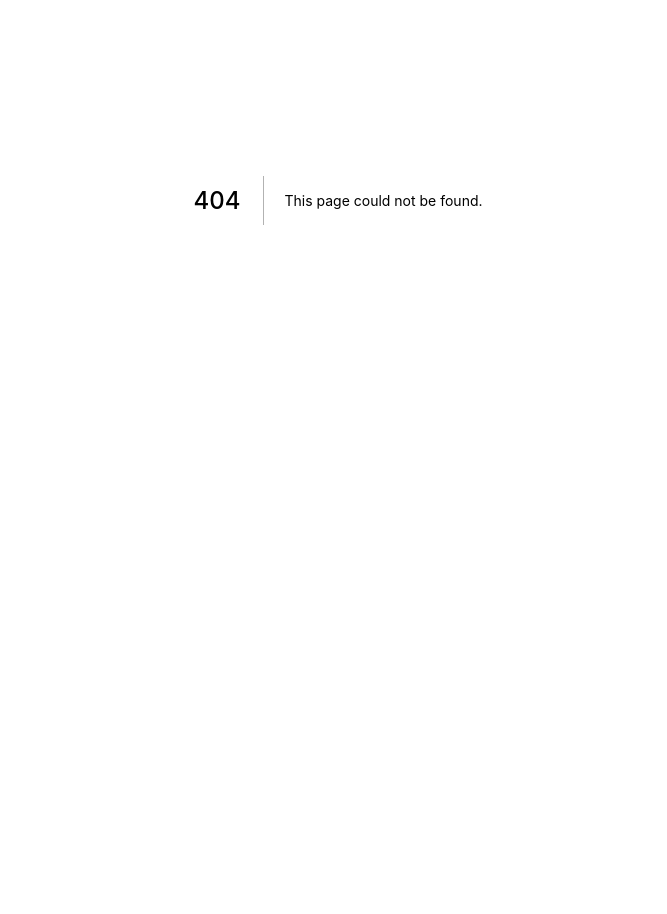
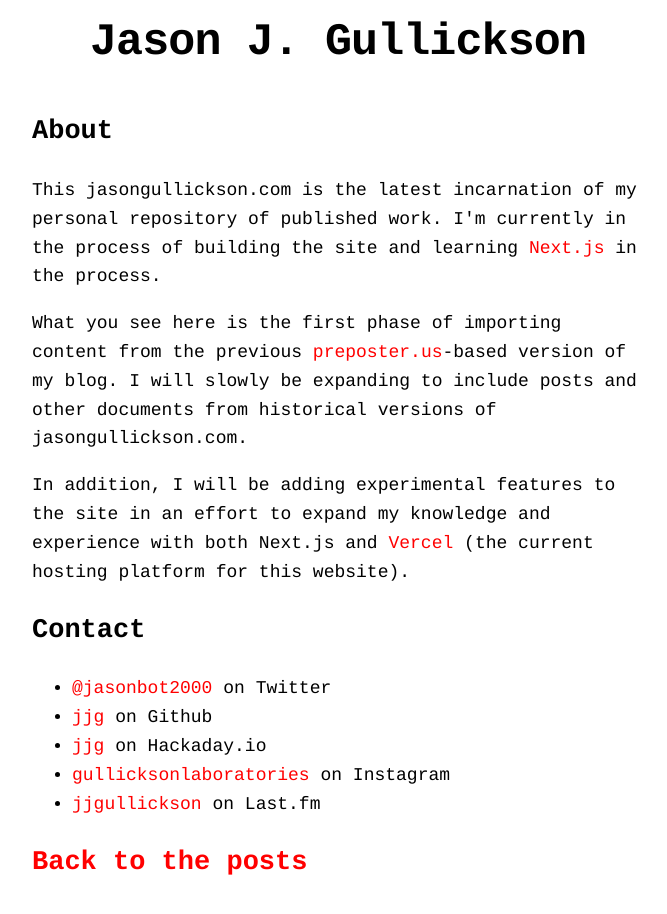
Before and after one commit to jjg/jasongullickson.com, a Next.js app: page /about in a window 1280 px wide. Before the commit this address had no page. Shown: the part 200-1114 px from the top of the page, without its empty margins (302-969 px from the left). Before the commit the page ends 800 px from the top, so only its background shows below. Built offline with nearby package versions, Linux system fonts and the light colour scheme.

Commit message:
First draft of about page.

```diff
--- a/components/layout.js
+++ b/components/layout.js
@@ -28,7 +28,11 @@ export default function Layout({ children, home }) {
               width={144}
               alt={name}
             />
-            <h1 className={utilStyles.heading2Xl}>{name}</h1>
+            <h1 className={utilStyles.heading2Xl}>
+              <Link href="/about">
+                <a style={{color: "black"}}>{name}</a>
+              </Link>
+            </h1>
           </>
         ) : (
           <>
--- /dev/null
+++ b/pages/about.js
@@ -0,0 +1,34 @@
+import Link from 'next/link'
+import Head from 'next/head'
+import Layout, {siteTitle} from '../components/layout'
+
+export default function About(){
+  return (
+    <Layout home>
+      <Head>
+        <title>{siteTitle} - About</title>
+      </Head>
+
+      <h2>About</h2>
+      <p>This jasongullickson.com is the latest incarnation of my personal repository of published work.  I'm currently in the process of building the site and learning <a href="https://nextjs.org/">Next.js</a> in the process.</p>
+      <p>What you see here is the first phase of importing content from the previous <a href="https://github.com/jjs/preposter.us">preposter.us</a>-based version of my blog.  I will slowly be expanding to include posts and other documents from historical versions of jasongullickson.com.</p>
+      <p>In addition, I will be adding experimental features to the site in an effort to expand my knowledge and experience with both Next.js and <a href="https://vercel.com/">Vercel</a> (the current hosting platform for this website).</p>
+
+      <h2>Contact</h2>
+      <ul>
+        <li><a href="https://twitter.com/jasonbot2000">@jasonbot2000</a> on Twitter</li>
+        <li><a href="https://github.com/jjg">jjg</a> on Github</li>
+        <li><a href="https://hackaday.io/jjg">jjg</a> on Hackaday.io</li>
+        <li><a href="https://www.instagram.com/gullicksonlaboratories/">gullicksonlaboratories</a> on Instagram</li>
+        <li><a href="https://www.last.fm/user/jjgullickson">jjgullickson</a> on Last.fm</li>
+      </ul>
+
+      <h2>
+      <Link href="/">
+        <a>Back to the posts</a>
+      </Link>
+      </h2>
+
+    </Layout>
+  )
+}
```
Also changed, not shown: 1 other file (tests, documents, lock files or other folders).
